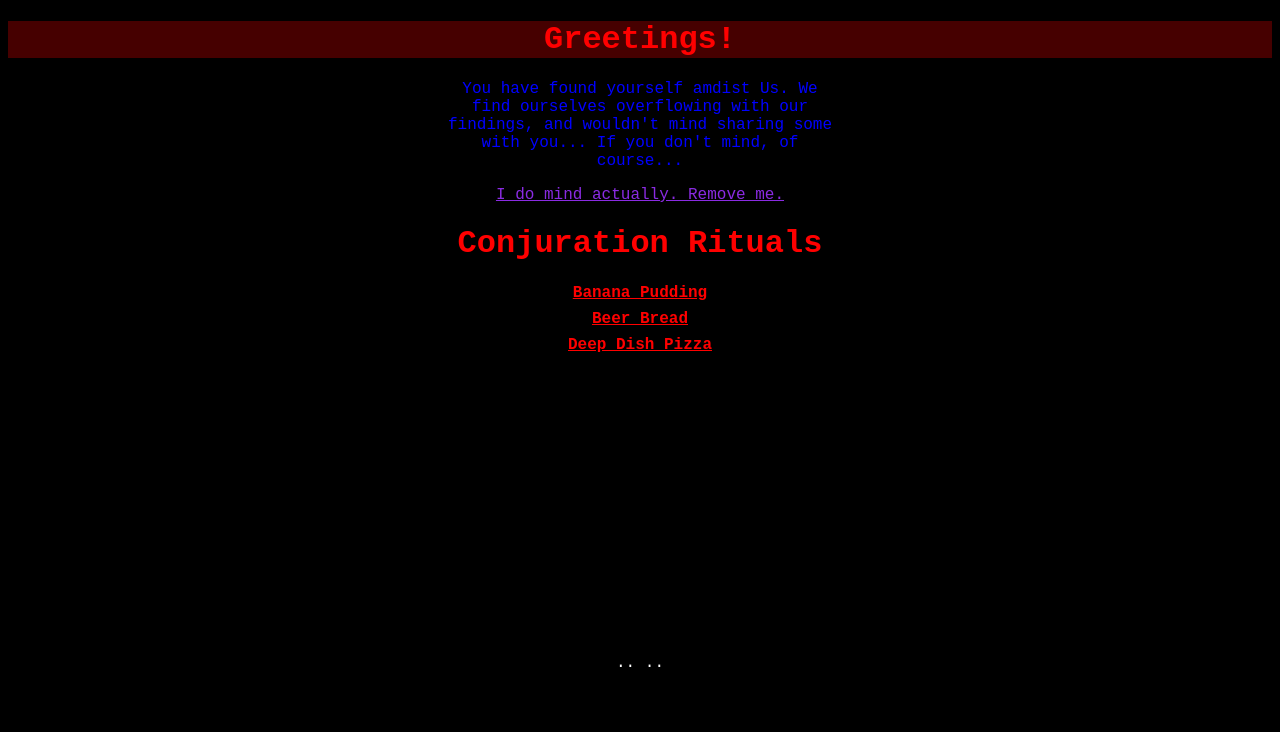
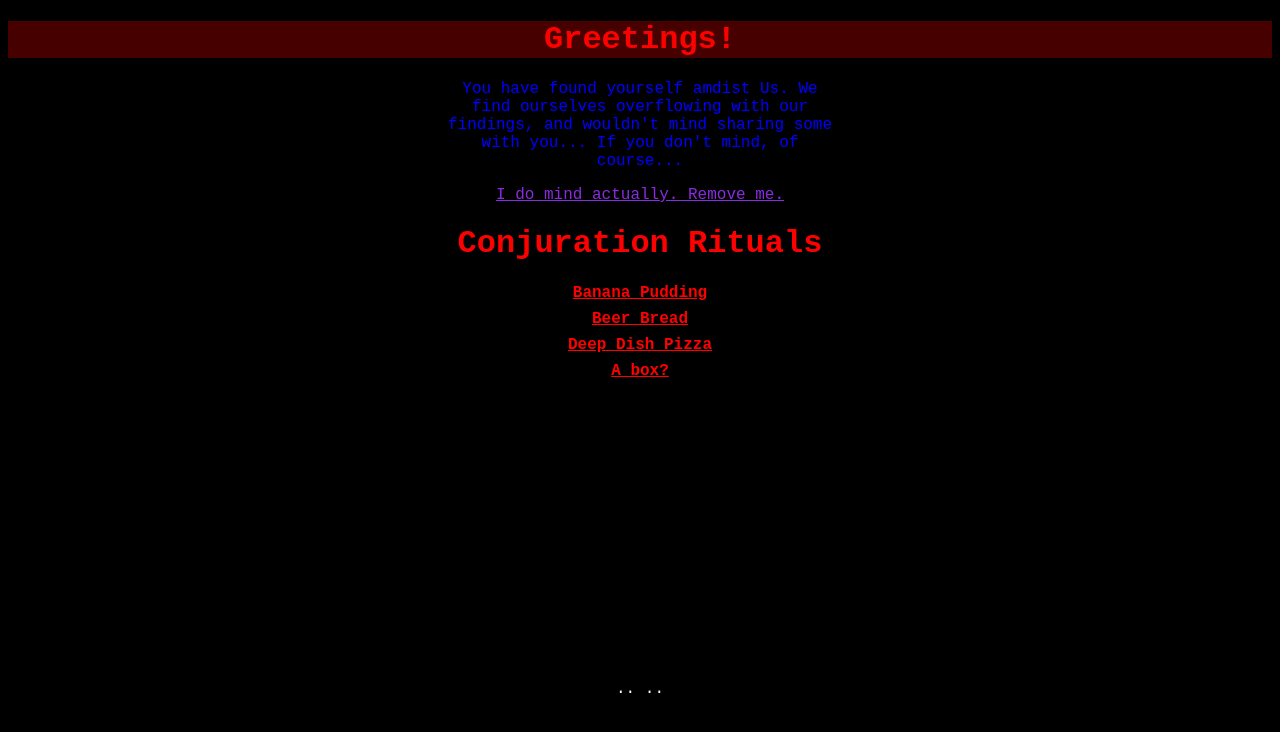
Before and after one commit to Kozcoko/odin-recipes, a plain HTML site: page index.html in a window 1280 px wide. Drawn offline with Linux system fonts and the light colour scheme.

```diff
--- a/index.html
+++ b/index.html
@@ -18,6 +18,8 @@
         <p class="Ritual"><a class="Ritual" href="./recipes/beerbread.html">Beer Bread</a></p>
         <p class="Ritual"><a class="Ritual" href="./recipes/deeppizza.html">Deep Dish Pizza</a></p>
 
+        <p class="Ritual"><a class="Ritual" href="./newthing/index.html">A box?</a></p>
+
         <p id="eyes">.. ..</p>
 
         <a id="secret" class="Exit" href="https://www.youtube.com/watch?v=zwZISypgA9M" target="_blank" rel="noopener noreferrer">Secret, do doo do doo</a>
--- a/styles.css
+++ b/styles.css
@@ -1,6 +1,5 @@
 body {
     background-color: black;
-
     font-family: "Courier New", "Times New Roman", Georgia, Arial, serif;
 }
 
```
